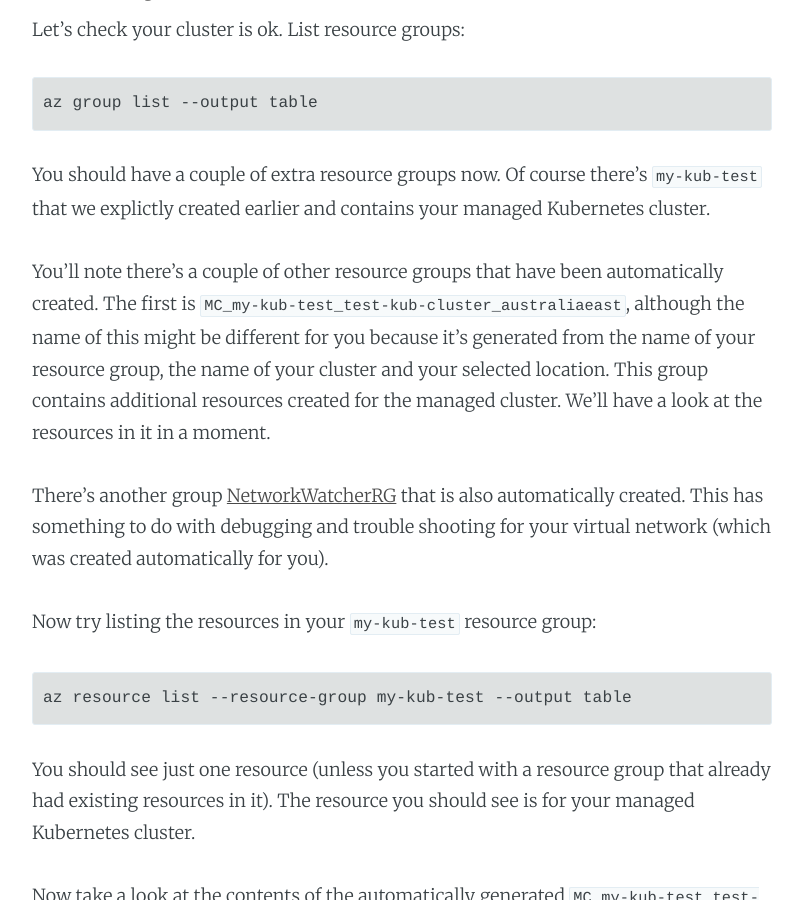
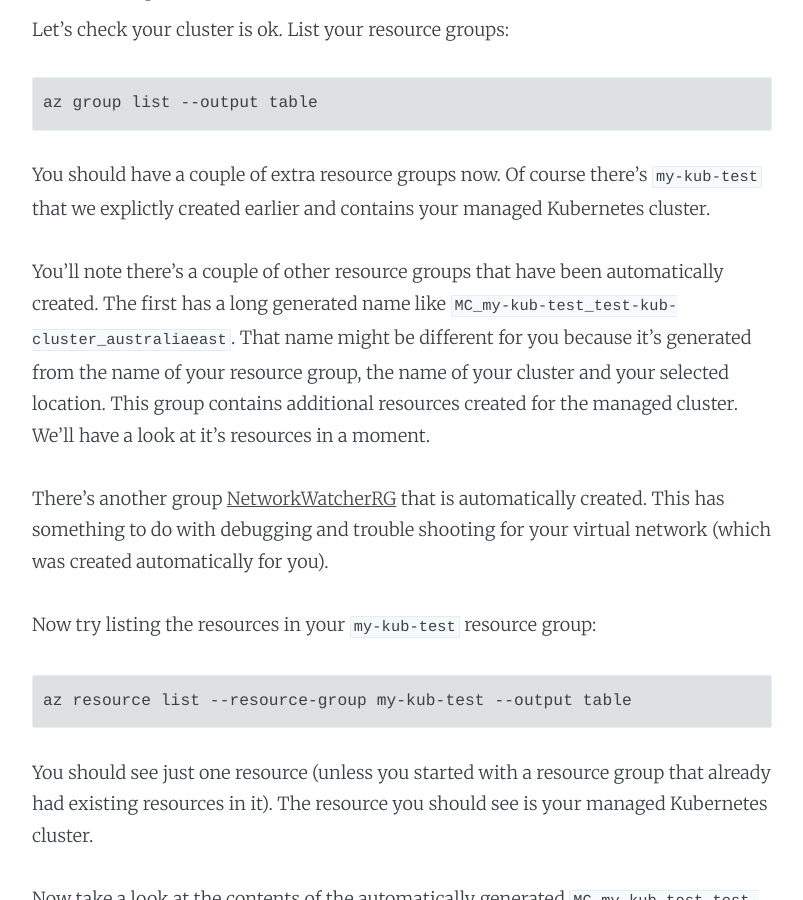
Before and after one commit to ashleydavis/the-data-wrangler-blog, a Jekyll site: the page built from _posts/2019-12-04-kub-cluster-quick.markdown, in a window 1280 px wide and 900 px high, scrolled down 6807 px. Shown: the whole window, without its empty margins (108-911 px from the left). Built offline with Jekyll 4.4.1, drawn with Linux system fonts in a browser that asks for light colours; comment, search, counter and statistics services are not loaded; some of the changed text lies outside the part shown.

Commit message:
Kubernetes quick start guide.

```diff
--- a/_posts/2019-12-04-kub-cluster-quick.markdown
+++ b/_posts/2019-12-04-kub-cluster-quick.markdown
@@ -158,52 +158,52 @@
 
 ## Check your cluster
 
-Let's check your cluster is ok. List resource groups:
+Let's check your cluster is ok. List your resource groups:
 
     az group list --output table
 
 You should have a couple of extra resource groups now. Of course there's `my-kub-test` that we explictly created earlier and contains your managed Kubernetes cluster.
 
-You'll note there's a couple of other resource groups that have been automatically created. The first is `MC_my-kub-test_test-kub-cluster_australiaeast`, although the name of this might be different for you because it's generated from the name of your resource group, the name of your cluster and your selected location. This group contains additional resources created for the managed cluster. We'll have a look at the resources in it in a moment.
+You'll note there's a couple of other resource groups that have been automatically created. The first has a long generated name like `MC_my-kub-test_test-kub-cluster_australiaeast`. That name might be different for you because it's generated from the name of your resource group, the name of your cluster and your selected location. This group contains additional resources created for the managed cluster. We'll have a look at it's  resources in a moment.
 
-There's another group [NetworkWatcherRG](https://azure.microsoft.com/en-us/updates/azure-network-watcher-will-be-enabled-by-default-for-subscriptions-containing-virtual-networks/) that is also automatically created. This has something to do with debugging and trouble shooting for your virtual network (which was created automatically for you).
+There's another group [NetworkWatcherRG](https://azure.microsoft.com/en-us/updates/azure-network-watcher-will-be-enabled-by-default-for-subscriptions-containing-virtual-networks/) that is automatically created. This has something to do with debugging and trouble shooting for your virtual network (which was created automatically for you).
 
 Now try listing the resources in your `my-kub-test` resource group:
 
     az resource list --resource-group my-kub-test --output table
 
-You should see just one resource (unless you started with a resource group that already had existing resources in it).  The resource you should see is for your managed Kubernetes cluster.
+You should see just one resource (unless you started with a resource group that already had existing resources in it).  The resource you should see is your managed Kubernetes cluster.
 
 Now take a look at the contents of the automatically generated `MC_my-kub-test_test-kub-cluster_australiaeast` resource group
 
     az resource list --resource-group MC_my-kub-test_test-kub-cluster_australiaeast --output table
 
-This time you should see a bigger list of resources. These are all the resources that were automatically created to support your managed Kubernetes cluster. In the list you'll see things like virtual machines, virtual disks and virtual networks. This is all the stuff you are paying for! (after your $200 credit runs out). Be sure to delete it when you are done! Also try not to manually tweak anything in this list! If you do that could you break your
+This time you should see a bigger list of resources. These are all the resources that were automatically created to support your managed Kubernetes cluster. In the list you'll see things like virtual machines, virtual disks and virtual networks. This is all the stuff you are paying for! (after your $200 credit runs out). Be sure to delete it when you are done! Also try not to manually tweak anything in this list! If you do that could break your
 cluster.
 
 ## Interface with your cluster
 
-What good is a Kubernetes cluster if you can't interact with it to deploy your application.
+What good is a Kubernetes cluster if you can't interact with it to deploy your application? So let's get setup for that.
 
 For this you need the Kubectl tool installed: https://kubernetes.io/docs/tasks/tools/install-kubectl/
 
 After installing Kubectl, use the following command to download credentials for your cluster:
 
     az aks get-credentials --resource-group my-kub-test --name test-kub-cluster
-e
-This downloads credentials and sets up the keys so you can run Kubectl and interact with your cluster.
 
-To test run the following command:
+This downloads credentials so you can run Kubectl and interact with your cluster.
+
+Test run with the following command:
 
     kubectl get nodes
 
-You should see a list of the nodes in your cluster!
+You should see a list of the nodes in your cluster! You can now use Kubectl manage your cluster. Happy days.
 
 ## Tear down
 
 When you are done don't forget to tear down your cluster and all the resources that were created.
 
-Azure resource groups make this easy, you just to delete resource group `my-kub-test`:
+Azure resource groups make this easy, just delete the main resource group `my-kub-test`:
 
     az group delete --name my-kub-test
 
```
